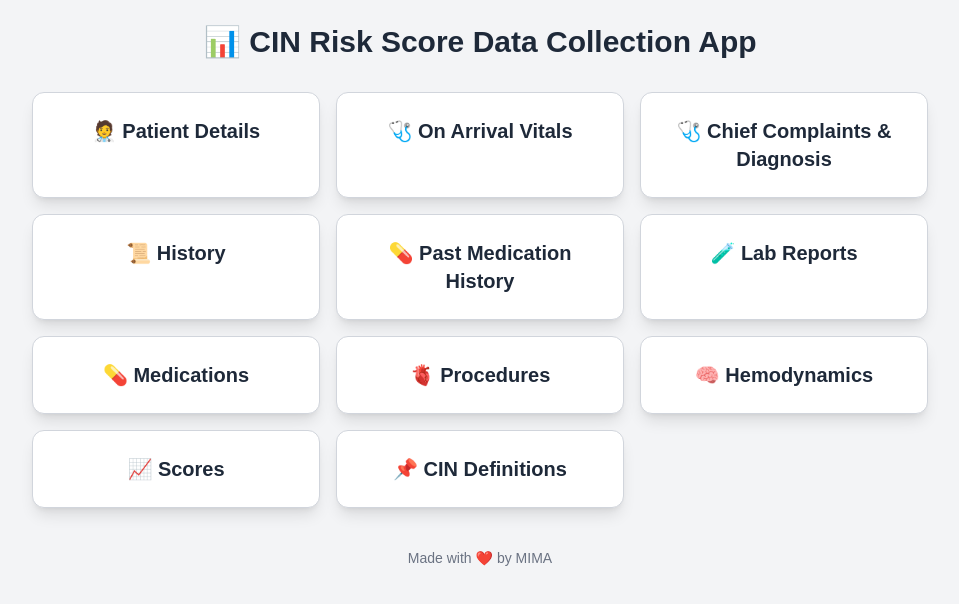
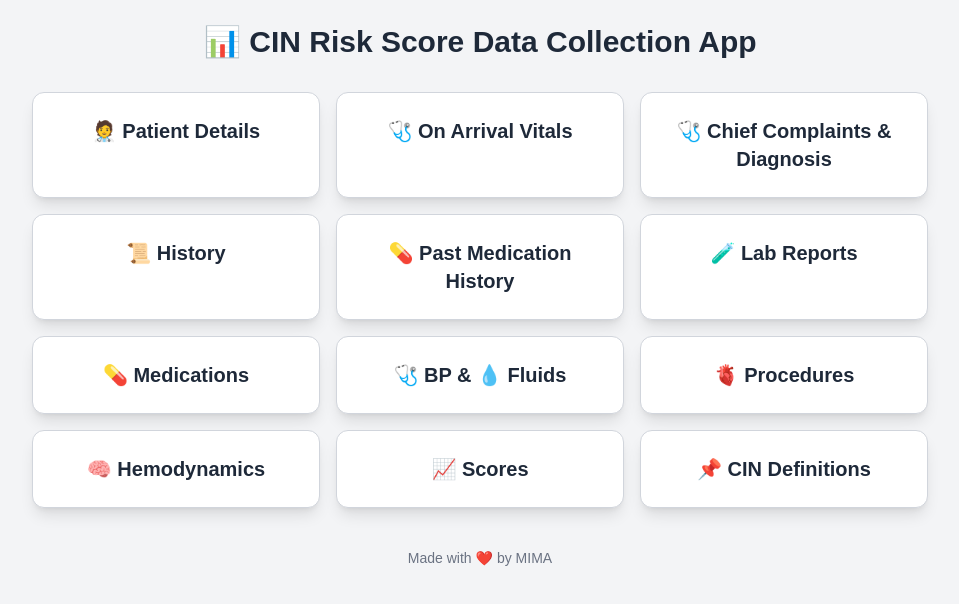
Before and after one commit to mihirjpandya54/mihir-cin-app, a Next.js app: page / in a window 1280 px wide. Shown: the top 604 px of the page, without its empty margins (160-1119 px from the left). Built offline with nearby package versions, Linux system fonts and the light colour scheme.

Commit message:
Update page.tsx

```diff
--- a/src/app/page.tsx
+++ b/src/app/page.tsx
@@ -10,6 +10,7 @@ export default function Home() {
     { name: "💊 Past Medication History", path: "/past-medications" },
     { name: "🧪 Lab Reports", path: "/labs" },
     { name: "💊 Medications", path: "/medications" },
+    { name: "🩺 BP & 💧 Fluids", path: "/bp-fluids" },
     { name: "🫀 Procedures", path: "/procedures" },
     { name: "🧠 Hemodynamics", path: "/hemodynamics" },
     { name: "📈 Scores", path: "/scores" },
```
